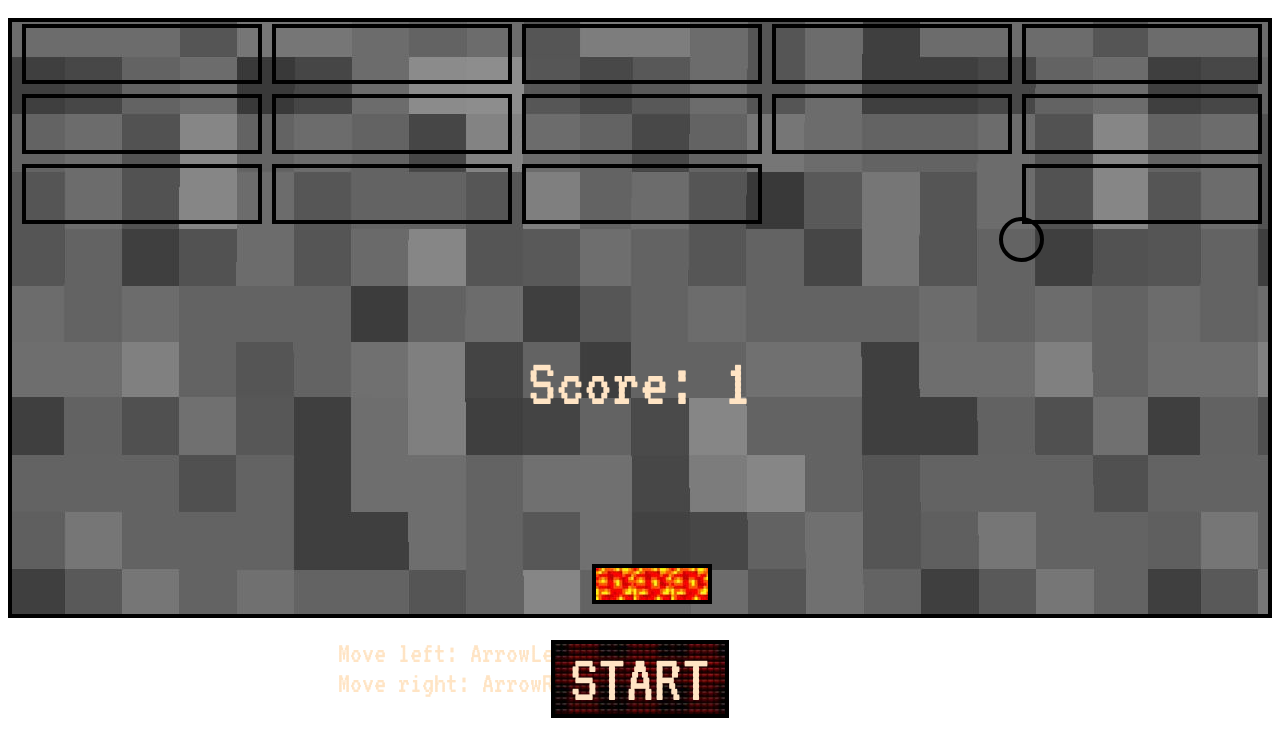
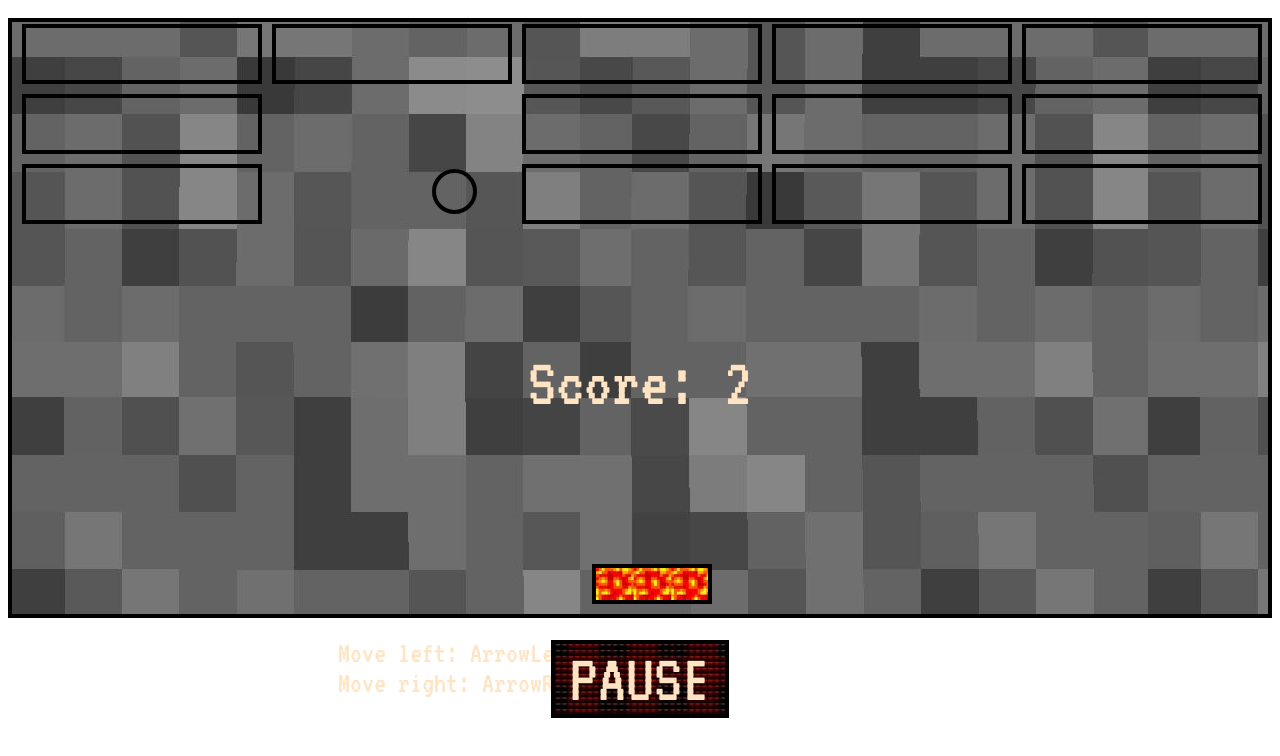
Before and after one commit to duraxmas/BreakdownGame, a plain HTML site: page index.html in a window 1280 px wide. Both pictures are taken after a click on the element "START". Drawn offline with Linux system fonts and the light colour scheme.

Commit message:
multi-btn done

```diff
--- a/index.html
+++ b/index.html
@@ -8,10 +8,13 @@
     <link rel="stylesheet" href="style.css">
   </head>
   <body>
-        <div class="score disabled">Score: 0</div>
-    <div class="grid">
-    </div>
-        <div class="rules">Move left: ArrowLeft<br>Move right: ArrowRight
+    <div class="score">Score: 0</div>
+    <div class="grid"></div>
+    <div class="rules">Move left: ArrowLeft<br>Move right: ArrowRight</div>
+    <div class="speed-scale">
+      <!-- <div class="slider-container">
+        <input class="slider" type="range" min="1" max="5" value="3">
+      </div> -->
     </div>
     <div class="btn">START</div>
     <script src="main.js"></script>
--- a/main.js
+++ b/main.js
@@ -1,33 +1,25 @@
 const grid = document.querySelector(".grid");
+const scoreElem = document.querySelector(".score");
+const btn = document.querySelector(".btn")
+
 const gridWidth = 1268;
 const gridHeight = 600;
-
-const scoreElem = document.querySelector(".score");
-let score = 0;
-let finish = false;
-
-const btn = document.querySelector(".btn")
-
 const blockWidth = 240;
 const blockHeight = 60;
-
 const userWidth = 120;
 const userHeight = 40;
-
 const ballHeight = 45;
 const ballWidth = 45;
 
+let score = 0;
 let timerId;
 let moveSpeed = 15;
 
-let xDirection = 2;
+let xDirection = -2;
 let yDirection = 2;
 
-const startUserPosition = [580, 10]
-let currentUserPosition = startUserPosition;
-
-const startBallPosition = [615, 60]
-let ballCurrentPosition = startBallPosition;
+let userCurPos = [580, 10];
+let ballCurPos = [620, 60];
 
 class Block {
   constructor(xAxis, yAxis) {
@@ -38,7 +30,7 @@ class Block {
   }
 }
 
-let blocks = [
+const blocks = [
   new Block(10, 530),
   new Block(260, 530),
   new Block(510, 530),
@@ -55,135 +47,194 @@ let blocks = [
   new Block(760, 390),
   new Block(1010, 390),
 ]
+//blocks for current game
+let blocksNow = JSON.parse(JSON.stringify(blocks))
 
+//render blocks
 function addBlocks() {
   for (let i = 0; i < blocks.length; i++) {
-    const block = document.createElement("div");
-    block.className = "block";
-    block.style.left = blocks[i].bottomLeft[0] + "px";
-    block.style.bottom = blocks[i].bottomLeft[1] + "px";
-    grid.append(block);
+    const block = document.createElement('div')
+    block.classList.add('block')
+    block.style.left = blocks[i].bottomLeft[0] + 'px'
+    block.style.bottom = blocks[i].bottomLeft[1] + 'px'
+    grid.append(block)
   }
 }
 
-addBlocks()
+document.addEventListener("DOMContentLoaded", () => {
+  addBlocks();
+})
 
-const user = document.createElement("div");
-user.className = "user";
-drawUserPosition()
-grid.append(user);
+//render user
+let user = document.createElement('div')
+user.classList.add('user')
+grid.append(user)
+drawUser()
 
-const ball = document.createElement("div");
-ball.className = "ball";
-drowBallPosition();
-grid.append(ball);
 
-function moveUser(event) {
-  switch (event.key) {
-    case "ArrowLeft":
-      if (currentUserPosition[0] > 10) {
-        currentUserPosition[0] -= 15;
-        drawUserPosition()
+//render ball
+let ball = document.createElement('div')
+ball.classList.add('ball')
+grid.append(ball)
+drawBall()
+
+function moveUser(e) {
+  switch (e.key) {
+    case 'ArrowLeft':
+      if (userCurPos[0] > 10) {
+        userCurPos[0] -= 10
+        drawUser()
       }
-      break;
-    case "ArrowRight":
-      if (currentUserPosition[0] < gridWidth - 10 - userWidth) {
-        currentUserPosition[0] += 15;
-        drawUserPosition()
+      break
+    case 'ArrowRight':
+      if (userCurPos[0] < (gridWidth - userWidth - 20)) {
+        userCurPos[0] += 10
+        drawUser()
       }
-      break;
+      break
   }
 }
+document.addEventListener('keydown', moveUser)
 
-document.addEventListener("keydown", moveUser)
 
-function drawUserPosition() {
-  user.style.left = currentUserPosition[0] + "px";
-  user.style.bottom = currentUserPosition[1] + "px";
+function drawUser() {
+  user.style.left = userCurPos[0] + 'px'
+  user.style.bottom = userCurPos[1] + 'px'
 }
 
-function drowBallPosition() {
-  ball.style.left = ballCurrentPosition[0] + "px";
-  ball.style.bottom = ballCurrentPosition[1] + "px";
+
+function drawBall() {
+  ball.style.left = ballCurPos[0] + 'px'
+  ball.style.bottom = ballCurPos[1] + 'px'
 }
 
+
 function moveBall() {
-  ballCurrentPosition[0] += xDirection;
-  ballCurrentPosition[1] += yDirection;
-  drowBallPosition();
-  checkForCollisions();
-}
-
-btn.addEventListener("click", startGame)
-
-function startGame() {
-  btn.disabled = true;
-  timerId = setInterval(moveBall, moveSpeed);
+  ballCurPos[0] += xDirection
+  ballCurPos[1] += yDirection
+  drawBall()
+  checkForCollisions()
 }
 
 function checkForCollisions() {
 
-  for (let item = 0; item < blocks.length; item++) {
-    if (
-      (ballCurrentPosition[0] > blocks[item].topLeft[0] &&
-        ballCurrentPosition[0] < blocks[item].bottomRight[0]) &&
-      (ballCurrentPosition[1] < blocks[item].topLeft[1] &&
-        ballCurrentPosition[1] > blocks[item].bottomRight[1])
+  //block hits
+  for (let i = 0; i < blocksNow.length; i++) {
+    if
+      (
+      (ballCurPos[0] > blocksNow[i].bottomLeft[0] && ballCurPos[0] < blocksNow[i].bottomRight[0]) &&
+      ((ballCurPos[1] + ballHeight) > blocksNow[i].bottomLeft[1] && ballCurPos[1] < blocksNow[i].topLeft[1])
     ) {
-      const allBlocks = Array.from(document.querySelectorAll(".block"));
-      allBlocks[item].className = "";
-      allBlocks.splice(item, 1);
+      const allBlocks = Array.from(document.querySelectorAll('.block'))
+      allBlocks[i].classList.remove('block')
+      blocksNow.splice(i, 1)
       changeDirection()
       score++
-      scoreElem.innerHTML = `Score: ` + score;
-
-      if (allBlocks.length == 0) {
-        scoreElem.innerHTML = "U WIN";
-        clearInterval(timerId);
-        document.removeEventListener("keydown", moveUser);
+      scoreElem.innerHTML = `Score: ${score}`
+      if (blocksNow.length == 0) {
+        scoreElem.innerHTML = 'U ARE THE CHAMPION'
+        finishGame()
+        clearInterval(timerId)
+        document.removeEventListener('keydown', moveUser)
       }
     }
   }
-
-  if (ballCurrentPosition[1] <= 0) {
-    scoreElem.innerHTML = "U LOOOOSER";
-    clearInterval(timerId);
-    document.removeEventListener("keydown", moveUser)
-  }
-
-  if (
-    ballCurrentPosition[0] >= (gridWidth - ballWidth) ||
-    ballCurrentPosition[1] >= (gridHeight - ballHeight) ||
-    ballCurrentPosition[0] <= 0
-  ) {
+  // grid hits
+  if (ballCurPos[0] >= (gridWidth - ballWidth) || ballCurPos[0] <= 0 || ballCurPos[1] >= (gridHeight - ballHeight)) {
     changeDirection()
   }
 
-  if (
-    (ballCurrentPosition[0] > currentUserPosition[0] &&
-      ballCurrentPosition[0] < currentUserPosition[0] + userWidth) &&
-    (ballCurrentPosition[1] < currentUserPosition[1] + userHeight &&
-      ballCurrentPosition[1] > currentUserPosition[1])
-  ) {
-    changeDirection()
+  //user hits
+  if
+    (
+    (ballCurPos[0] > userCurPos[0] && ballCurPos[0] < userCurPos[0] + userWidth) &&
+    (ballCurPos[1] > userCurPos[1] && ballCurPos[1] < userCurPos[1] + userHeight)
+  ) changeDirection()
+
+  //lose
+  if (ballCurPos[1] <= 0) {
+    clearInterval(timerId)
+    scoreElem.innerHTML = 'LOOOSER'
+    finishGame()
+    document.removeEventListener('keydown', moveUser)
   }
 }
 
+
 function changeDirection() {
   if (xDirection === 2 && yDirection === 2) {
-    yDirection = -2;
+    yDirection = -2
     return
   }
   if (xDirection === 2 && yDirection === -2) {
     xDirection = -2
     return
   }
-  if (xDirection === -2 && yDirection === 2) {
-    xDirection = 2;
-    return
-  }
   if (xDirection === -2 && yDirection === -2) {
     yDirection = 2
     return
   }
+  if (xDirection === -2 && yDirection === 2) {
+    xDirection = 2
+    return
+  }
 }
+
+
+//start game
+function startGame() {
+  document.addEventListener('keydown', moveUser)
+  btn.removeEventListener("click", startGame);
+  btn.innerText = "PAUSE"
+  btn.addEventListener("click", pauseGame);
+  timerId = setInterval(moveBall, moveSpeed);
+  scoreElem.innerHTML = `Score: ${score}`
+}
+
+btn.addEventListener("click", startGame);
+
+//pauseGame
+function pauseGame() {
+  clearInterval(timerId);
+  btn.removeEventListener("click", pauseGame);
+  btn.addEventListener("click", resumeGame);
+  btn.innerText = "RESUME"
+}
+
+//resumeGame
+function resumeGame() {
+  timerId = setInterval(moveBall, moveSpeed);
+  btn.removeEventListener("click", resumeGame);
+  btn.addEventListener("click", pauseGame);
+  btn.innerText = "PAUSE"
+}
+
+//finishGame
+function finishGame() {
+  btn.innerText = "RESET"
+  btn.removeEventListener("click", pauseGame);
+  btn.addEventListener("click", resetGame)
+}
+
+//reset game
+function resetGame() {
+  const allOldBlocks = grid.querySelectorAll(".block");
+  allOldBlocks.forEach(block => block.remove());
+  addBlocks()
+  blocksNow = JSON.parse(JSON.stringify(blocks))
+
+  ballCurPos = [620, 60];
+  drawBall()
+
+  userCurPos = [580, 10];
+  drawUser()
+
+  score = 0;
+  timerId = null;
+  xDirection = -2;
+  yDirection = 2;
+
+  btn.removeEventListener("click", resetGame);
+  btn.addEventListener("click", startGame);
+  btn.innerText = "START"
+}
```
